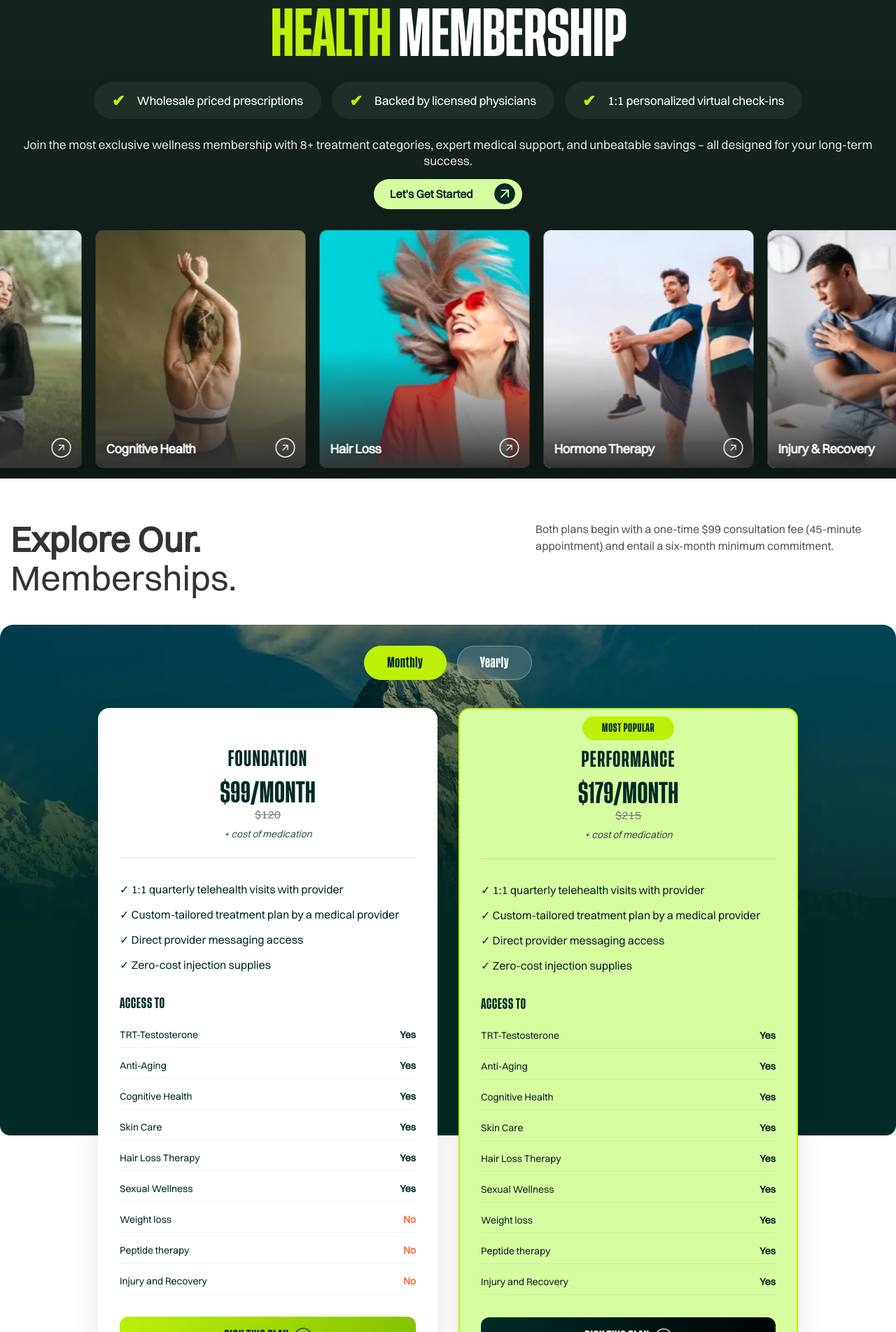
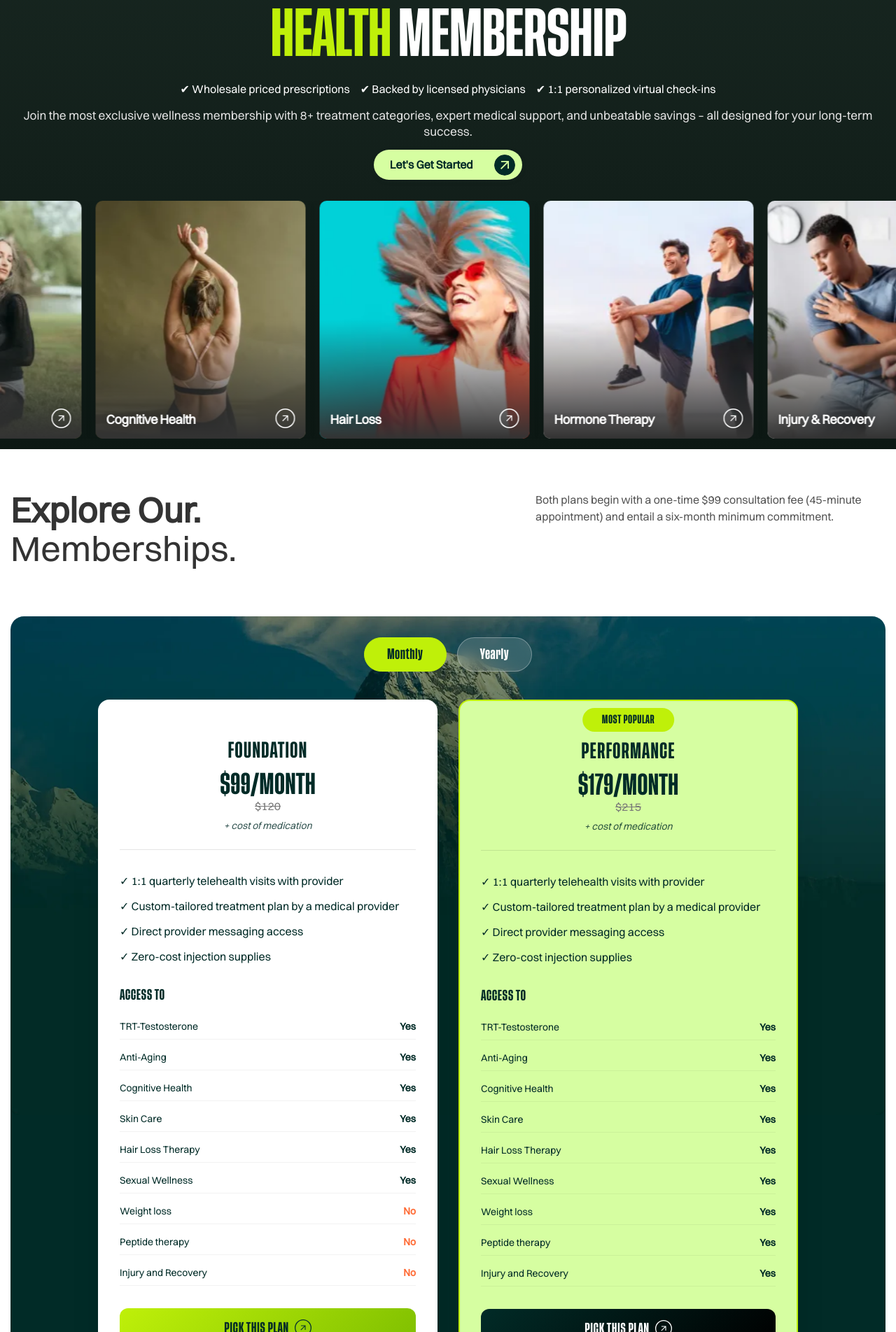
Before and after one commit to aribradshaw/VitaBella, a Next.js app in the folder vitabella/: page /membership in a window 1280 px wide. Shown: the part 216-2120 px from the top of the page at 70% size. Built offline with nearby package versions, Linux system fonts and the light colour scheme.

Commit message:
Fixed Hydration Errors

```diff
--- a/vitabella/src/app/membership/MembershipClient.tsx
+++ b/vitabella/src/app/membership/MembershipClient.tsx
@@ -93,42 +93,9 @@ const MembershipClient: React.FC = () => {
             {features.map((f, i) => (
               <span
                 key={f}
-                style={{
-                  background: '#1F2F28',
-                  borderRadius: '2rem',
-                  padding: '0.7rem 1.6rem',
-                  color: COLORS.white,
-                  fontWeight: 500,
-                  fontSize: '1.08rem',
-                  display: 'flex',
-                  alignItems: 'center',
-                  gap: '0.7rem',
-                  boxShadow: '0 2px 8px rgba(44,60,50,0.10)',
-                  minWidth: 220,
-                  justifyContent: 'center',
-                  letterSpacing: '-0.2px',
-                  marginBottom: '10px',
-                  ...(typeof window !== 'undefined' && window.innerWidth <= 480
-                    ? {
-                        minWidth: 120,
-                        fontSize: '0.92rem',
-                        padding: '0.5rem 0.7rem',
-                        gap: '0.4rem !important',
-                        marginBottom: '0px !important',
-                      }
-                    : {}),
-                }}
+                className="membership-feature-badge"
               >
-                <span
-                  style={{
-                    color: COLORS.green,
-                    fontSize: typeof window !== 'undefined' && window.innerWidth <= 480 ? '1.05em' : '1.3em',
-                    fontWeight: 700,
-                    marginRight: 6,
-                  }}
-                >
-                  ✔
-                </span>{' '}
+                <span className="membership-feature-check">✔</span>{' '}
                 {f}
               </span>
             ))}
--- a/vitabella/src/app/membership/MembershipPlans.module.css
+++ b/vitabella/src/app/membership/MembershipPlans.module.css
@@ -1,3 +1,40 @@
+/* Membership feature badges (for hydration fix) */
+.membership-feature-badge {
+  background: #1F2F28;
+  border-radius: 2rem;
+  padding: 0.7rem 1.6rem;
+  color: var(--e-global-color-white);
+  font-weight: 500;
+  font-size: 1.08rem;
+  display: flex;
+  align-items: center;
+  gap: 0.7rem;
+  box-shadow: 0 2px 8px rgba(44,60,50,0.10);
+  min-width: 220px;
+  justify-content: center;
+  letter-spacing: -0.2px;
+  margin-bottom: 10px;
+}
+
+@media (max-width: 480px) {
+  .membership-feature-badge {
+    min-width: 120px;
+    font-size: 0.92rem;
+    padding: 0.5rem 0.7rem;
+    gap: 0.4rem !important;
+    margin-bottom: 0px !important;
+  }
+  .membership-feature-check {
+    font-size: 1.05em;
+  }
+}
+
+.membership-feature-check {
+  color: var(--e-global-color-green);
+  font-size: 1.3em;
+  font-weight: 700;
+  margin-right: 6px;
+}
 .mobilePlanPrice {
   font-size: 12px !important;
 }
@@ -167,18 +204,10 @@
 
 .membershipPlans {
   position: relative;
-  width: 100vw;
-  left: 50%;
-  right: 50%;
-  margin-left: -50vw;
-  margin-right: -50vw;
+  width: 100%;
   min-width: 0;
   min-height: 100vh;
   background: #fff;
-  background-image: url('/modules/membershipmountain.webp');
-  background-size: contain;
-  background-position: top center;
-  background-repeat: no-repeat;
   display: flex;
   align-items: center;
   justify-content: center;
@@ -186,6 +215,25 @@
   border-radius: 1.2em;
   box-sizing: border-box;
   overflow-x: hidden;
+}
+
+.membershipPlansInner {
+  width: 100%;
+  max-width: 1340px;
+  background: var(--e-global-color-dark-green);
+  background-image: url('/modules/membershipmountain.webp');
+  background-size: contain;
+  background-position: top center;
+  background-repeat: no-repeat;
+  border-radius: 1.2em;
+  margin: 0 auto;
+  box-sizing: border-box;
+  display: flex;
+  align-items: center;
+  justify-content: center;
+  min-height: 100vh;
+  padding-top: var(--space-2x);
+  padding-bottom: var(--space-2x);
 }
 
 .container {
@@ -482,6 +530,13 @@
     padding: 100px 16px 60px 16px;
     background-attachment: scroll;
     background: #022B26;
+    min-width: 100vw;
+    width: 100vw;
+    left: 50%;
+    right: 50%;
+    margin-left: -50vw;
+    margin-right: -50vw;
+    box-sizing: border-box;
   }
 
   .plansContainer {
--- a/vitabella/src/app/membership/MembershipPlans.tsx
+++ b/vitabella/src/app/membership/MembershipPlans.tsx
@@ -85,8 +85,7 @@ const MembershipPlans: React.FC = () => {
   };
 
   // Responsive: show comparative table on mobile
-  const isMobile = typeof window !== 'undefined' && window.innerWidth <= 768;
-  const [mobile, setMobile] = React.useState(isMobile);
+  const [mobile, setMobile] = React.useState(false);
   React.useEffect(() => {
     const update = () => setMobile(window.innerWidth <= 768);
     update();
@@ -96,7 +95,8 @@ const MembershipPlans: React.FC = () => {
 
   return (
     <section id="membership-plans" className={styles.membershipPlans} data-section="membership-plans">
-      <div className={styles.container}>
+      <div className={styles.membershipPlansInner}>
+        <div className={styles.container}>
         {/* Tab Navigation */}
         <div className={styles.tabNavigation}>
           <button
@@ -275,6 +275,7 @@ const MembershipPlans: React.FC = () => {
             </div>
           </div>
         )}
+        </div>
       </div>
     </section>
   );
--- a/vitabella/src/components/common/BenefitsModule.module.css
+++ b/vitabella/src/components/common/BenefitsModule.module.css
@@ -1,8 +1,11 @@
 /* BenefitsModule.module.css */
 
+
 .benefitsModule {
-  padding: var(--space-2x) 0; /* Changed from var(--space-4x) 0 */
+  padding: var(--space-2x) 0;
   background: var(--e-global-color-white);
+  margin-bottom: var(--space-2x);
+}
 /* removed stray closing brace */
 
 .container {
@@ -237,7 +240,6 @@
   box-sizing: border-box;
   position: relative;
 }
-}
 
 .statisticsOverlay::before {
   content: '';
```
